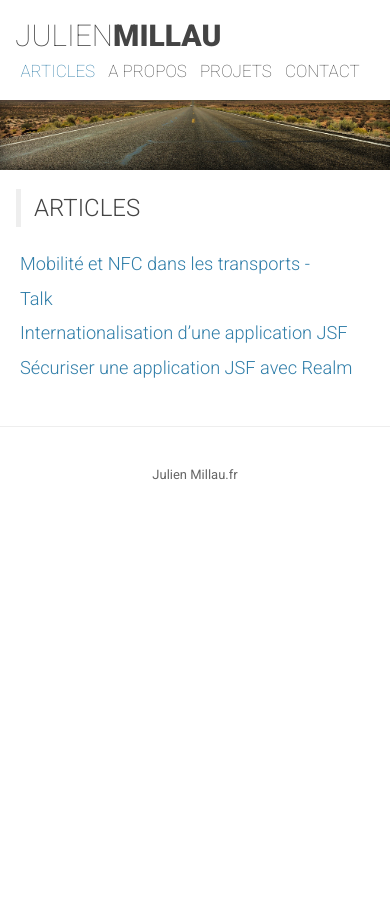
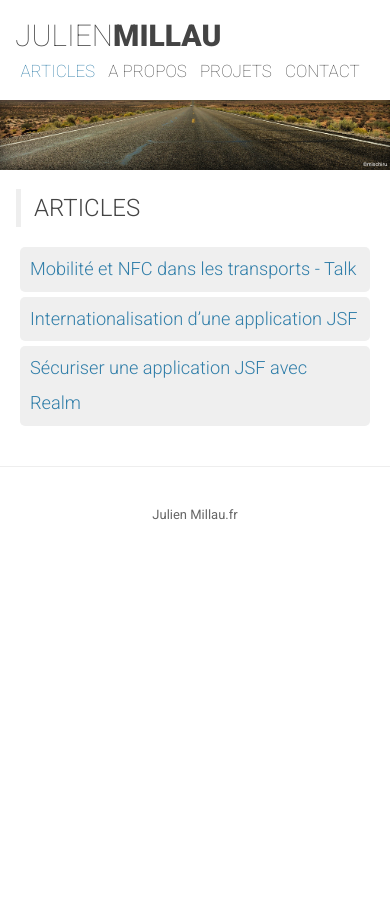
Before and after one commit to devnied/devnied.github.io, a Jekyll site: the page built from index.html, in a window 390 px wide. Built offline with Jekyll 4.4.1, drawn with Linux system fonts in a browser that asks for light colours; some web fonts are replaced; Markdown is read by kramdown in place of the engine named in the settings.

Commit message:
Fix mobile css and add iOS WebApp

```diff
--- a/_includes/header.html
+++ b/_includes/header.html
@@ -6,8 +6,9 @@
 {% else %}
     <title>{{ site.title }}</title>
 {% endif %}
-<meta name="apple-mobile-web-app-status-bar-style" content="black-translucent">
-<meta name="viewport" content="width=device-width">
+<meta name="apple-mobile-web-app-capable" content="yes"/>
+<meta name="apple-mobile-web-app-title" content="Julien MILLAU"/>
+<meta name="viewport" content="initial-scale=1.0">
 <meta name="author" content="Julien MILLAU">
 <meta name="description" content="Développeur JEE et Mobile. Passionné de nouvelles technologies #Android #iOS #NFC #JEE #JSF #jQuery #ServiceMix">
 <!-- CSS -->
--- a/css/main.css
+++ b/css/main.css
@@ -206,7 +206,7 @@ footer a{
 	color:#fff;
 	float: right;
 	margin-top: 181px;
-	font-size: 10px;
+	font-size: 0.8em;
 	margin-right: 5px;
 }
 
@@ -283,6 +283,10 @@ h3 {
 
 .back:hover{
 	opacity:0.7;
+}
+
+.no-border{
+	border:none !important;
 }
 
 /** CONTACT **/
@@ -449,6 +453,12 @@ and (max-width : 1024px){
 		width: auto;
 	}
 
+	.author{
+		margin-top: 89px;
+		margin-right: 4px;
+		font-size: 0.45em;
+	}
+
 	.separator {
 		height: 100px;
 	}
@@ -492,6 +502,12 @@ and (max-width : 600px) {
 		height: 70px;
 	}
 
+	.author{
+		margin-top: 61px;
+		margin-right: 3px;
+		font-size: 0.4em;
+	}
+
 	.menu li {
 		padding-right: 10px;
 	}
@@ -506,17 +522,27 @@ and (max-width : 600px) {
 
 	.contact-list{
 		text-align:left;
-		margin-left:30%;
+		margin: 0 auto;
+		display: table;
 	}
 
 	.contact-list li{
 		display: block;
 		width:auto;
+		margin:0;
 	}
 
 	.contact-list li a{
 		display: block;
 		overflow: hidden;
+	}
+
+	.posts li a{
+		display: block;
+		padding: 5px 10px;
+		margin:5px 0;
+		border-radius: 5px;
+		background-color: #EFEFEF;
 	}
 
 	.timeslot{
--- a/js/default.js
+++ b/js/default.js
@@ -23,4 +23,11 @@ $(function(){
 	  	window.location = selected.attr('href');
 	});
 
+	$("a").click(function (event) {
+        if ( navigator.standalone && $(this).attr("href").indexOf("/") == 0) {
+            event.preventDefault();
+            window.location = $(this).attr("href");
+        }
+    });
+
 });
```
